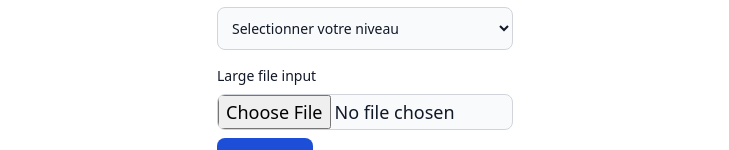
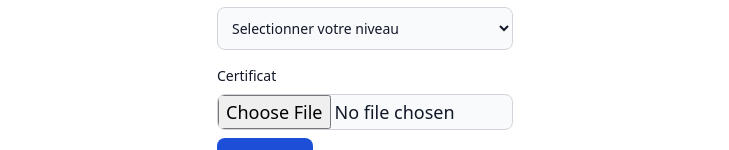
Before and after one commit to sumatoken/university-student-relations, a Next.js app: page / in a window 1280 px wide. Shown: the part 1010-1160 px from the top of the page, without its empty margins (275-1004 px from the left). Built offline with nearby package versions, Linux system fonts and the light colour scheme.

Commit message:
fixed typo

```diff
--- a/src/app/page.tsx
+++ b/src/app/page.tsx
@@ -348,7 +348,7 @@ export default function Home() {
               className="block mt-2 mb-2 text-sm font-medium text-gray-900 dark:text-white"
               htmlFor="large_size"
             >
-              Large file input
+              Certificat
             </label>
             <input
               className="block w-full text-lg text-gray-900 border border-gray-300 rounded-lg cursor-pointer bg-gray-50 dark:text-gray-400 focus:outline-none dark:bg-gray-700 dark:border-gray-600 dark:placeholder-gray-400"
```
